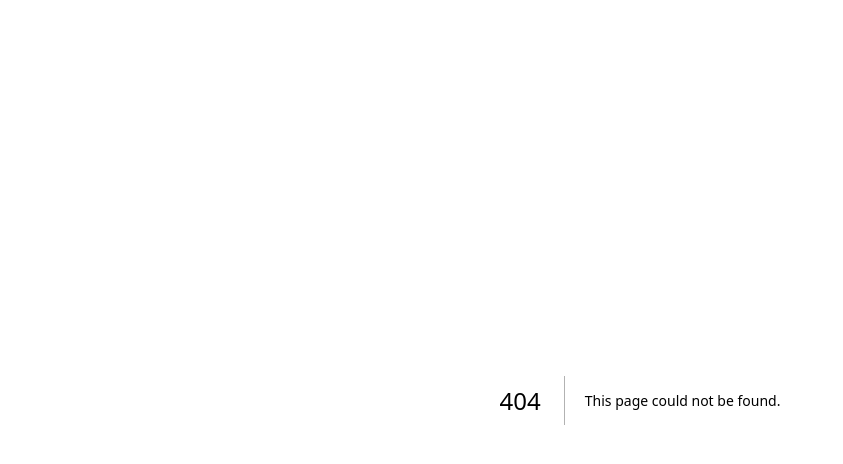
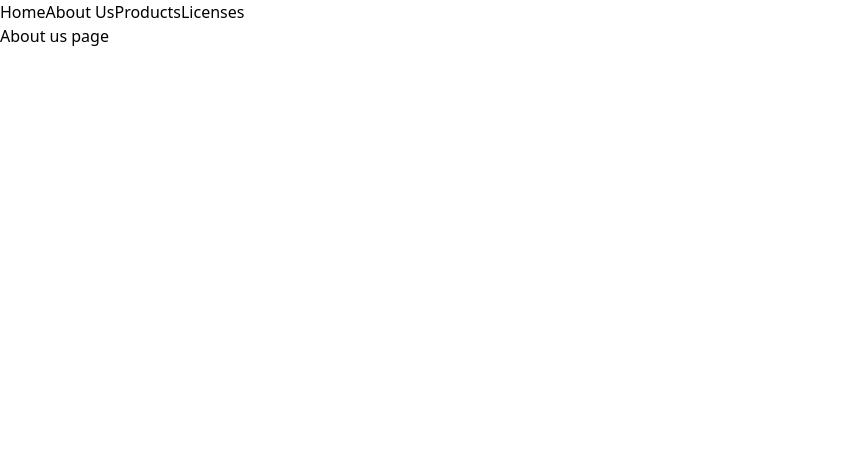
Before and after one commit to juliosantamariafgcu/True-Growers-Website, a Next.js app in the folder true-growers/: page /about_us in a window 1280 px wide. Before the commit this address had no page. Shown: the top 464 px of the page, without its empty margins (0-843 px from the left). Built offline with nearby package versions, Linux system fonts and the light colour scheme.

Commit message:
Create routes, start navbar, update layout

```diff
--- /dev/null
+++ b/true-growers/src/app/about_us/page.tsx
@@ -0,0 +1,6 @@
+
+export default function About_Us() {
+  return (
+    <p>About us page</p>
+  );
+}
--- a/true-growers/src/app/layout.tsx
+++ b/true-growers/src/app/layout.tsx
@@ -1,4 +1,5 @@
 import "./globals.css";
+import Navbar from "./navbar";
 
 export default function RootLayout({
   children,
@@ -8,7 +9,10 @@ export default function RootLayout({
   return (
     <html>
       <body>
+        <Navbar/>
+
         {children}
+
       </body>
     </html>
   );
--- /dev/null
+++ b/true-growers/src/app/licenses/page.tsx
@@ -0,0 +1,5 @@
+export default function Licenses() {
+  return (
+    <p>License page</p>
+  );
+}
--- /dev/null
+++ b/true-growers/src/app/navbar.tsx
@@ -0,0 +1,11 @@
+
+export default function Navbar() {
+  return (
+    <nav>
+        <a href="/">Home</a>
+        <a href="/about_us">About Us</a>
+        <a href="/products">Products</a>
+        <a href="/licenses">Licenses</a>
+    </nav>
+  );
+}
--- a/true-growers/src/app/page.tsx
+++ b/true-growers/src/app/page.tsx
@@ -1,4 +1,3 @@
-import Image from "next/image";
 
 export default function Home() {
   return (
--- /dev/null
+++ b/true-growers/src/app/products/page.tsx
@@ -0,0 +1,5 @@
+export default function Products() {
+  return (
+    <p>Products page</p>
+  );
+}
```
